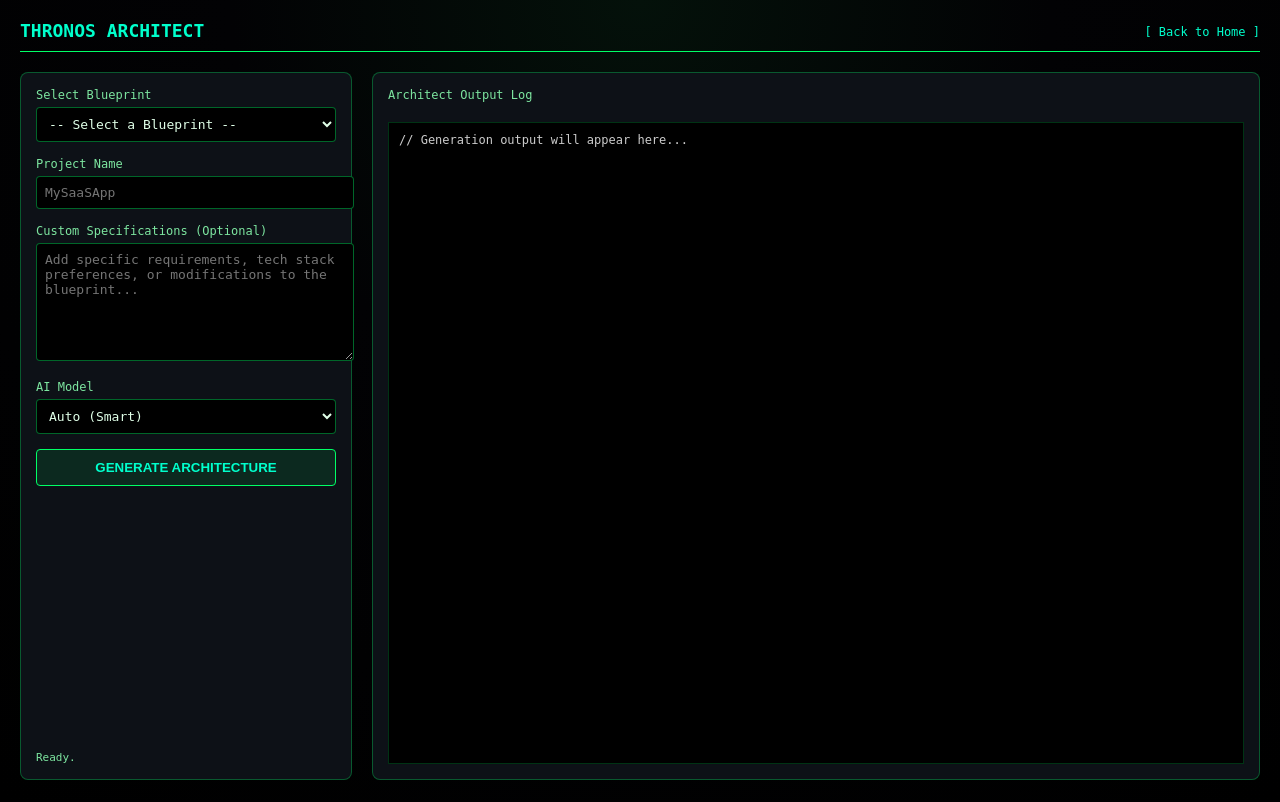
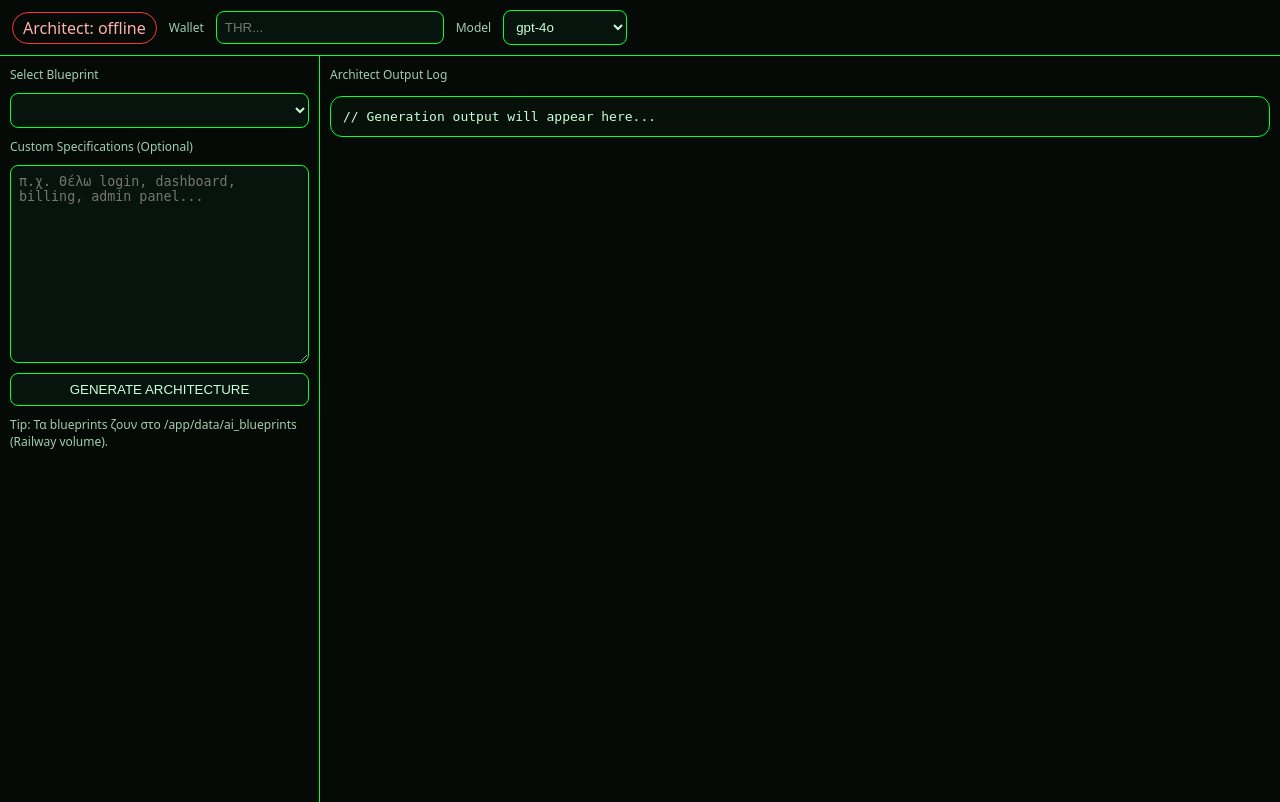
Before and after one commit to Tsipchain/thronos-V3.6, a Flask app: template templates/architect.html in a window 1280 px wide. Before the commit the page ends 780 px from the top, so only its background shows below. Run offline with Flask 2, Linux system fonts and the light colour scheme; the template is opened without the code that fills it, so the values that code supplies are empty.

Commit message:
Update architect.html

```diff
--- a/templates/architect.html
+++ b/templates/architect.html
@@ -1,270 +1,132 @@
-<!DOCTYPE html>
-<html lang="en">
+<!doctype html>
+<html lang="el">
 <head>
-    <meta charset="UTF-8">
-    <title>Thronos AI Architect</title>
-    <meta name="viewport" content="width=device-width, initial-scale=1.0">
-    <style>
-        :root {
-            --bg: #050608;
-            --panel: #0d1117;
-            --border: #00ff66;
-            --accent: #00ffcc;
-            --text-main: #e0ffe8;
-            --text-muted: #7de6a0;
-        }
-        body {
-            background: radial-gradient(circle at top, #04110a 0, #020204 40%, #000 100%);
-            color: var(--text-main);
-            font-family: "Fira Code", monospace;
-            margin: 0;
-            padding: 20px;
-            display: flex;
-            flex-direction: column;
-            height: 100vh;
-            box-sizing: border-box;
-        }
-        .header {
-            display: flex;
-            justify-content: space-between;
-            align-items: center;
-            border-bottom: 1px solid var(--border);
-            padding-bottom: 10px;
-            margin-bottom: 20px;
-        }
-        .logo {
-            font-size: 18px;
-            font-weight: bold;
-            color: var(--accent);
-        }
-        .container {
-            display: flex;
-            gap: 20px;
-            flex: 1;
-            overflow: hidden;
-        }
-        .sidebar {
-            width: 300px;
-            display: flex;
-            flex-direction: column;
-            gap: 15px;
-            background: var(--panel);
-            padding: 15px;
-            border: 1px solid rgba(0, 255, 102, 0.3);
-            border-radius: 8px;
-        }
-        .main-area {
-            flex: 1;
-            display: flex;
-            flex-direction: column;
-            gap: 15px;
-            background: var(--panel);
-            padding: 15px;
-            border: 1px solid rgba(0, 255, 102, 0.3);
-            border-radius: 8px;
-        }
-        label {
-            font-size: 12px;
-            color: var(--text-muted);
-            display: block;
-            margin-bottom: 5px;
-        }
-        select, input, textarea {
-            width: 100%;
-            background: #000;
-            border: 1px solid rgba(0, 255, 102, 0.4);
-            color: var(--text-main);
-            padding: 8px;
-            border-radius: 4px;
-            font-family: inherit;
-            font-size: 13px;
-        }
-        select:focus, input:focus, textarea:focus {
-            outline: none;
-            border-color: var(--accent);
-        }
-        textarea {
-            resize: vertical;
-            min-height: 100px;
-        }
-        button {
-            background: rgba(0, 255, 102, 0.1);
-            border: 1px solid var(--border);
-            color: var(--accent);
-            padding: 10px;
-            cursor: pointer;
-            font-weight: bold;
-            border-radius: 4px;
-            transition: all 0.2s;
-        }
-        button:hover {
-            background: rgba(0, 255, 102, 0.2);
-        }
-        #output-log {
-            flex: 1;
-            background: #000;
-            border: 1px solid rgba(0, 255, 102, 0.2);
-            padding: 10px;
-            overflow-y: auto;
-            white-space: pre-wrap;
-            font-size: 12px;
-            color: #ccc;
-        }
-        .status-line {
-            font-size: 11px;
-            color: var(--text-muted);
-            margin-top: auto;
-        }
-    </style>
+  <meta charset="utf-8" />
+  <meta name="viewport" content="width=device-width,initial-scale=1" />
+  <title>Thronos AI Architect</title>
+  <style>
+    body{margin:0;font-family:system-ui;background:#050a07;color:#c8ffd8}
+    .top{display:flex;align-items:center;gap:12px;padding:10px 12px;border-bottom:1px solid #0f3}
+    .pill{border:1px solid #0f3;border-radius:999px;padding:4px 10px;color:#8fffb0}
+    select,textarea,input,button{background:#07140d;color:#c8ffd8;border:1px solid #0f3;border-radius:8px;padding:8px}
+    button{cursor:pointer}
+    .wrap{display:grid;grid-template-columns:320px 1fr;min-height:calc(100vh - 54px)}
+    .left{border-right:1px solid #0f3;padding:10px;display:flex;flex-direction:column;gap:10px}
+    .right{padding:10px}
+    textarea{min-height:180px;resize:vertical}
+    pre{background:#07110a;border:1px solid #0f3;border-radius:12px;padding:12px;white-space:pre-wrap}
+    .muted{opacity:.8;font-size:12px}
+  </style>
 </head>
 <body>
+  <div class="top">
+    <div class="pill" id="statusPill">Architect: online</div>
+    <div class="muted">Wallet</div>
+    <input id="wallet" placeholder="THR..." style="width:210px"/>
+    <div class="muted">Model</div>
+    <select id="model">
+      <option value="gpt-4o">gpt-4o</option>
+      <option value="gemini-1.5-pro">gemini-1.5-pro</option>
+      <option value="local">offline</option>
+    </select>
+  </div>
 
-<div class="header">
-    <div class="logo">THRONOS <span>ARCHITECT</span></div>
-    <div><a href="/" style="color: var(--accent); text-decoration: none; font-size: 12px;">[ Back to Home ]</a></div>
-</div>
+  <div class="wrap">
+    <div class="left">
+      <div class="muted">Select Blueprint</div>
+      <select id="blueprint"></select>
 
-<div class="container">
-    <div class="sidebar">
-        <div>
-            <label>Select Blueprint</label>
-            <select id="blueprint-select">
-                <option value="">-- Select a Blueprint --</option>
-                <!-- Filled by JS -->
-            </select>
-        </div>
+      <div class="muted">Custom Specifications (Optional)</div>
+      <textarea id="spec" placeholder="π.χ. Θέλω login, dashboard, billing, admin panel..."></textarea>
 
-        <div>
-            <label>Project Name</label>
-            <input type="text" id="project-name" placeholder="MySaaSApp">
-        </div>
+      <button id="generate">GENERATE ARCHITECTURE</button>
 
-        <div>
-            <label>Custom Specifications (Optional)</label>
-            <textarea id="specs-input" placeholder="Add specific requirements, tech stack preferences, or modifications to the blueprint..."></textarea>
-        </div>
-
-        <div>
-            <label>AI Model</label>
-            <select id="model-select">
-<option value="auto">Auto (Smart)</option>
-<option value="gemini-2.5-pro">Gemini 2.5 Pro</option>
-<option value="gemini-1.5-pro">Gemini 1.5 Pro</option>
-</select>
-        </div>
-
-        <button id="generate-btn">GENERATE ARCHITECTURE</button>
-
-        <div class="status-line" id="status-display">Ready.</div>
+      <div class="muted">Tip: Τα blueprints ζουν στο /app/data/ai_blueprints (Railway volume).</div>
     </div>
 
-    <div class="main-area">
-        <label>Architect Output Log</label>
-        <div id="output-log">// Generation output will appear here...</div>
+    <div class="right">
+      <div class="muted">Architect Output Log</div>
+      <pre id="out">// Generation output will appear here...</pre>
+      <div class="muted" id="files"></div>
     </div>
-</div>
+  </div>
 
 <script>
-    const blueprintSelect = document.getElementById('blueprint-select');
-    const generateBtn = document.getElementById('generate-btn');
-    const outputLog = document.getElementById('output-log');
-    const statusDisplay = document.getElementById('status-display');
+const $ = (id)=>document.getElementById(id);
 
-
-// Persist a session id for architect iterations
-let sessionId = localStorage.getItem('thronos_architect_session_id');
-if (!sessionId) {
-    sessionId = (crypto && crypto.randomUUID) ? crypto.randomUUID() : (Date.now().toString(16) + Math.random().toString(16).slice(2));
-    localStorage.setItem('thronos_architect_session_id', sessionId);
+async function api(url, opts){
+  const r = await fetch(url, opts);
+  const t = await r.text();
+  let j = null;
+  try{ j = JSON.parse(t); }catch(e){}
+  if(!r.ok){
+    throw new Error((j && (j.error||j.message)) || t || ("HTTP "+r.status));
+  }
+  return j;
 }
 
-// Wallet (optional): reuse whatever the wallet page stores, else empty
-const wallet = localStorage.getItem('thr_wallet') || localStorage.getItem('THR_WALLET') || '';
-// Load blueprints
-    async function loadBlueprints() {
-        try {
-            const res = await fetch('/api/ai_blueprints');
-            const data = await res.json();
-            if (data.blueprints) {
-                data.blueprints.forEach(bp => {
-                    const opt = document.createElement('option');
-                    opt.value = bp.filename;
-                    opt.textContent = bp.title || bp.filename;
-                    blueprintSelect.appendChild(opt);
-                });
-            }
-        } catch (e) {
-            console.error("Failed to load blueprints", e);
-        }
-    }
-
-    loadBlueprints();
-
-    generateBtn.addEventListener('click', async () => {
-        const blueprint = blueprintSelect.value;
-        const projectName = document.getElementById('project-name').value.trim();
-        const specs = document.getElementById('specs-input').value.trim();
-        const model = document.getElementById('model-select').value;
-
-        if (!blueprint) {
-            alert("Please select a blueprint.");
-            return;
-        }
-
-        generateBtn.disabled = true;
-        statusDisplay.textContent = "Architecting...";
-        outputLog.textContent = "// Initializing Quantum Architect...\n// Loading blueprint: " + blueprint + "\n...";
-
-        try {
-            const res = await fetch('/api/architect_generate', {
-                method: 'POST',
-                headers: {'Content-Type': 'application/json'},
-                body: JSON.stringify({session_id: sessionId,
-wallet: wallet,
-
-                    blueprint: blueprint,
-                    project_name: projectName,
-                    specs: specs,
-                    model: model
-                })
-            });
-
-            const data = await res.json();
-
-            if (data.error) {
-                outputLog.textContent += "\n\n[ERROR]: " + data.error;
-                statusDisplay.textContent = "Error.";
-            } else {
-                outputLog.textContent = (data.response || data.result || '');
-                statusDisplay.textContent = "Generation Complete.";
-
-// Optional: show generated file list (if provided)
-if (data.files && Array.isArray(data.files) && data.files.length) {
-    outputLog.textContent += "
-
----
-Files:
-" + data.files.map(f => `- ${f.filename} (${f.size} bytes)`).join("
-");
+function setStatus(ok, text){
+  const pill = $("statusPill");
+  pill.textContent = text || (ok ? "Architect: online" : "Architect: offline");
+  pill.style.borderColor = ok ? "#0f3" : "#f33";
+  pill.style.color = ok ? "#8fffb0" : "#ffb0b0";
 }
 
-// Optional: show quantum key + session id
-if (data.quantum_key || data.session_id) {
-    outputLog.textContent += `
+async function loadBlueprints(){
+  const j = await api("/api/ai_blueprints");
+  const list = j.blueprints || [];
+  const sel = $("blueprint");
+  sel.innerHTML = "";
+  if(!list.length){
+    const opt = document.createElement("option");
+    opt.value = "";
+    opt.textContent = "No blueprints found";
+    sel.appendChild(opt);
+    return;
+  }
+  list.forEach(b=>{
+    const opt = document.createElement("option");
+    opt.value = b;
+    opt.textContent = b;
+    sel.appendChild(opt);
+  });
+}
 
----
-Session: ${data.session_id || ''}  Quantum: ${data.quantum_key || ''}`;
+function parseFiles(lines){
+  return (lines||[]).map(f=>`${f.filename} (${f.size} bytes)`).join("\n");
 }
-            }
 
-        } catch (e) {
-            outputLog.textContent += "\n\n[NETWORK ERROR]: " + e;
-            statusDisplay.textContent = "Network Error.";
-        } finally {
-            generateBtn.disabled = false;
-        }
+$("generate").onclick = async ()=>{
+  const blueprint = $("blueprint").value;
+  const spec = $("spec").value.trim();
+  const wallet = $("wallet").value.trim();
+  const model = $("model").value.trim();
+
+  if(!blueprint){ alert("Διάλεξε blueprint."); return; }
+  if(!spec){ alert("Γράψε specifications (έστω λίγα)."); return; }
+
+  $("out").textContent = "Generating...\n";
+  $("files").textContent = "";
+
+  try{
+    const j = await api("/api/architect_generate",{
+      method:"POST",
+      headers:{"Content-Type":"application/json"},
+      body:JSON.stringify({wallet, blueprint, spec, model})
     });
+    setStatus(true,"Architect: online");
+    $("out").textContent = j.response || "";
+    $("files").textContent = j.files && j.files.length ? ("Files:\n"+parseFiles(j.files)) : "";
+  }catch(e){
+    setStatus(false,"Architect: offline");
+    $("out").textContent = "Σφάλμα: " + e.message;
+  }
+};
+
+(async ()=>{
+  try{ await loadBlueprints(); setStatus(true,"Architect: online"); }
+  catch(e){ setStatus(false,"Architect: offline"); }
+})();
 </script>
-
 </body>
 </html>
```
